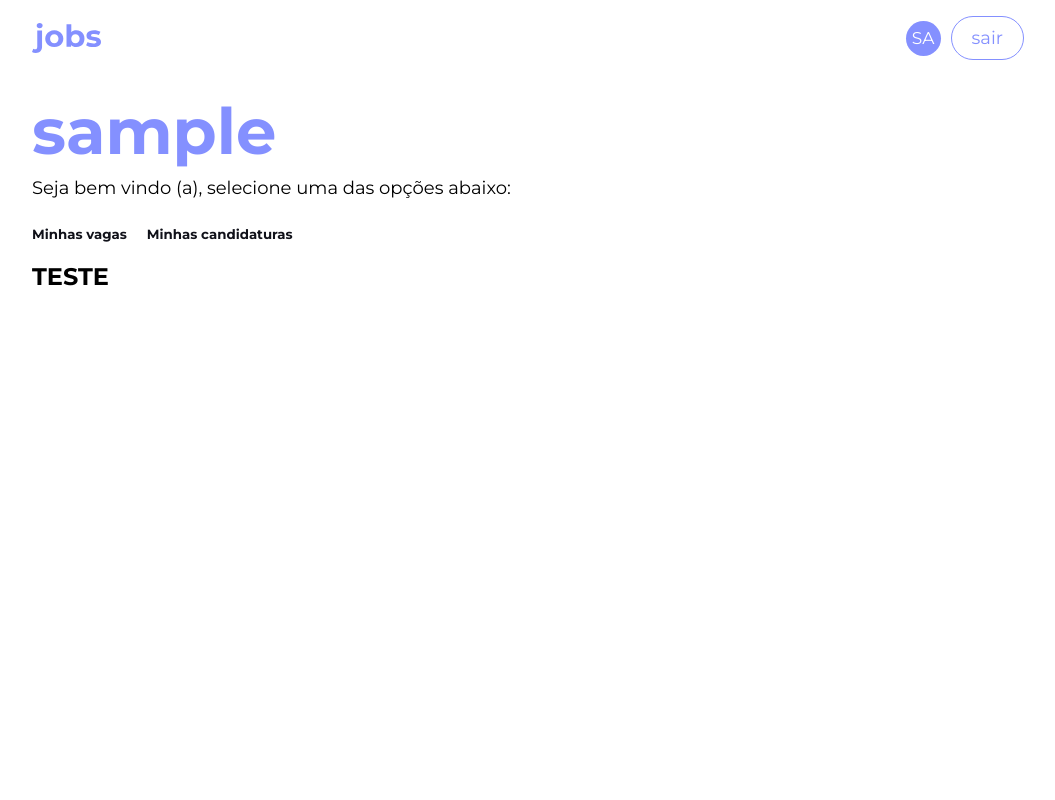
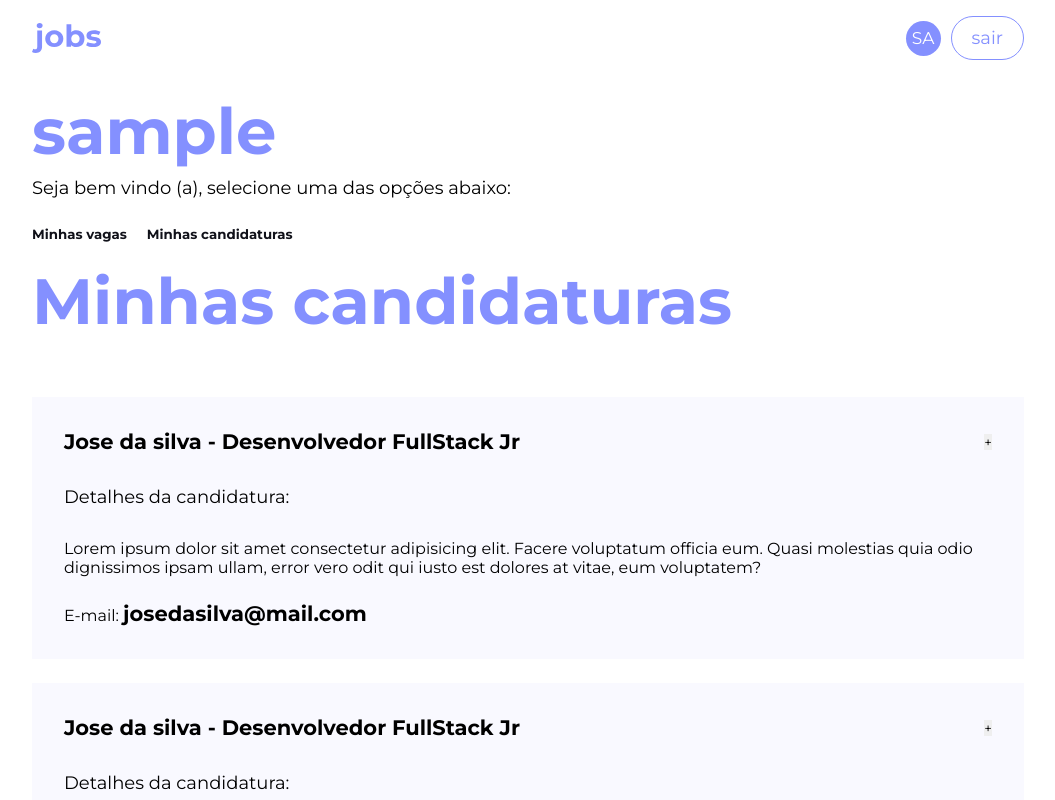
Before and after one commit to Marcelorox/kenzie-job-entrega-template_group4, a React (Vite) app: page /dashboard in a window 1280 px wide. Shown: the top 800 px of the page, without its empty margins (112-1167 px from the left). Built offline with nearby package versions, Linux system fonts and the light colour scheme; no server answers; sample sign-in values are in the browser's storage.

Commit message:
feat/Style adminCandidateList

```diff
--- a/src/pages/adminPageCandidateList/index.tsx
+++ b/src/pages/adminPageCandidateList/index.tsx
@@ -1,5 +1,6 @@
 import { useContext, useEffect } from "react";
 import { AdminContext } from "../../context/adminContext";
+import { StyledContainerAdminCandidateList } from "./style";
 
 export const AdminPageCandidateList = () => {
 
@@ -10,13 +11,50 @@ export const AdminPageCandidateList = () => {
         const companyID = localStorage.getItem("@ADMINID")
 
         candidateList(Number(companyID))
-    },[] )
+    }, [])
 
     console.log(candidates)
 
     return (
         <>
-           <h1>TESTE</h1>
+            <StyledContainerAdminCandidateList>
+                <h1>Minhas candidaturas</h1>
+                <ul>
+                    <li>
+                        <div className="candidateNameDiv">
+                        <h2>Jose da silva - Desenvolvedor FullStack Jr</h2>
+                        <button>+</button>
+                        </div>
+                        <div className="descriptionCandidateDiv">
+                        <h3 className="titleCandidatureDetails">Detalhes da candidatura:</h3>
+                        <p>Lorem ipsum dolor sit amet consectetur adipisicing elit. Facere voluptatum officia eum. Quasi molestias quia odio dignissimos ipsam ullam, error vero odit qui iusto est dolores at vitae, eum voluptatem?</p>
+                        <p>E-mail: <span className="candidateEmail">josedasilva@mail.com</span></p>
+                        </div>
+                    </li>
+                    <li>
+                        <div className="candidateNameDiv">
+                        <h2>Jose da silva - Desenvolvedor FullStack Jr</h2>
+                        <button>+</button>
+                        </div>
+                        <div className="descriptionCandidateDiv">
+                        <h3 className="titleCandidatureDetails">Detalhes da candidatura:</h3>
+                        <p>Lorem ipsum dolor sit amet consectetur adipisicing elit. Facere voluptatum officia eum. Quasi molestias quia odio dignissimos ipsam ullam, error vero odit qui iusto est dolores at vitae, eum voluptatem?</p>
+                        <p>E-mail: <span className="candidateEmail">josedasilva@mail.com</span></p>
+                        </div>
+                    </li>
+                    <li>
+                        <div className="candidateNameDiv">
+                        <h2>Jose da silva - Desenvolvedor FullStack Jr</h2>
+                        <button>+</button>
+                        </div>
+                        <div className="descriptionCandidateDiv">
+                        <h3 className="titleCandidatureDetails">Detalhes da candidatura:</h3>
+                        <p>Lorem ipsum dolor sit amet consectetur adipisicing elit. Facere voluptatum officia eum. Quasi molestias quia odio dignissimos ipsam ullam, error vero odit qui iusto est dolores at vitae, eum voluptatem?</p>
+                        <p>E-mail: <span className="candidateEmail">josedasilva@mail.com</span></p>
+                        </div>
+                    </li>
+                </ul>
+            </StyledContainerAdminCandidateList>
         </>
     )
 }
--- /dev/null
+++ b/src/pages/adminPageCandidateList/style.ts
@@ -0,0 +1,71 @@
+import styled from "styled-components";
+
+
+export const StyledContainerAdminCandidateList = styled.section`
+    display: flex;
+    flex-direction: column;
+    width: 100%;
+    max-width: 1328px;
+    height: 75vh;
+
+    h1 {
+        font-family: var(--Font-primary);
+        font-weight: 700;
+        font-size: 4rem;
+        line-height: 4.9063rem;
+        color: var(--blue);
+    }
+
+    .titleCandidatureDetails {
+        font-family: var(--Font-primary);
+        font-size: 18px;
+        font-weight: 400;
+        line-height: 36px;
+        letter-spacing: 0em;
+    }
+
+    ul {
+        display: flex;
+        flex-direction: column;
+        align-items: flex-start;
+        justify-content: flex-start;
+        gap: 1.5rem;
+        margin-top: 3.5em;
+    }
+
+    .candidateEmail, h2  {
+        font-family: var(--Font-primary);
+        font-size: 21px;
+        font-weight: 700;
+        line-height: 26px;
+        letter-spacing: 0em;
+        text-align: left;
+    }
+
+    li {
+        display: flex;
+        flex-direction: column;
+        height: max-content;
+        min-height: 7.375rem;
+        width: 100%;
+        background-color: var(--lightblue);
+        padding: 2rem;
+    }
+
+    .candidateNameDiv {
+        display: flex;
+        flex-direction: row;
+        align-items: center;
+        justify-content: space-between;
+        width: 100%;
+    }
+
+    .descriptionCandidateDiv {
+        display: flex;
+        flex-direction: column;
+        margin-top: 1.5rem;
+        gap: 1.5rem;
+    }
+
+
+`
--- a/src/pages/loginPage/style.ts
+++ b/src/pages/loginPage/style.ts
@@ -75,7 +75,5 @@ export const StyleContainerLoginPage = styled.div`
         .container_login{
             margin-top: 80px;
         }
-
-
     }
 `
```
